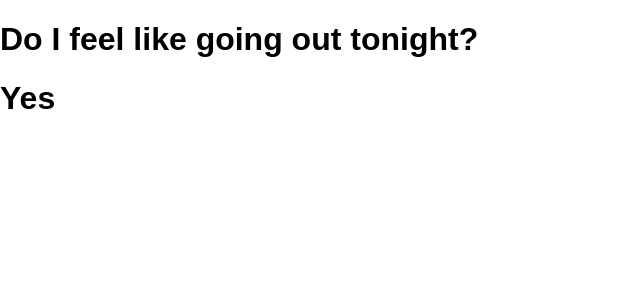
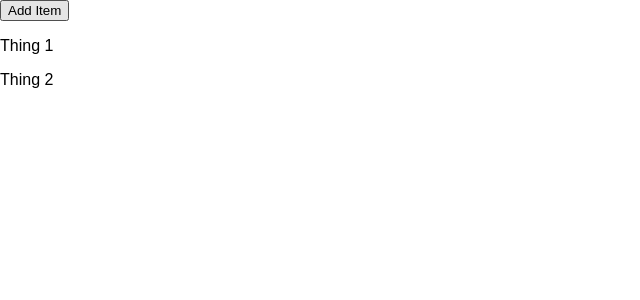
Before and after one commit to HarikaPenukonda/build-a-meme-generator, a React (Create React App) app: page / in a window 1280 px wide. Shown: the top 300 px of the page, without its empty margins (0-640 px from the left). Built offline with nearby package versions, Linux system fonts and the light colour scheme.

Commit message:
complex state array - practice

```diff
--- a/src/App.js
+++ b/src/App.js
@@ -1,5 +1,5 @@
 import React from "react";
-import First from "./ternary-practice/First"
+//import First from "./ternary-practice/First"
 //import Main from "./ternary-practice/Main";
 //import Counter from "./connundrumResolved/Counter";
 // import Header from "./components/Header";
@@ -7,7 +7,8 @@ import First from "./ternary-practice/First"
 //import Events from "./event-listener/Events";
 //import Items from "./connundrum/Items";
 //import State from "./connundrumResolved/State";
-
+//import Things from "./connundrumResolved/Things"
+import ThingsPractice from "./connundrumResolved/ThingsPractice";
 export default function App(){
     return(
         <div>
@@ -18,8 +19,9 @@ export default function App(){
             {/* <State/> */}
             {/* <Counter/> */}
             {/* <Main/> */}
-            <First/>
-
+            {/* <First/> */}
+            {/* <Things/> */}
+            <ThingsPractice/>
 
         </div>
     )
--- /dev/null
+++ b/src/connundrumResolved/ThingsPractice.js
@@ -0,0 +1,19 @@
+import React, { useState } from "react";
+
+export default function ThingsPractice(){
+    const [state,setState] = useState(["Thing 1","Thing 2"])
+
+    const thingsElement = state.map(data =>
+    <p key={data}>{data}</p>)
+
+    function addItem(){
+        setState((prevData) =>
+            [...prevData,`Thing ${prevData.length + 1}`])
+    }
+    return(
+        <div>
+            <button onClick={addItem}>Add Item</button>
+            {thingsElement}
+        </div>
+    )
+}
```
